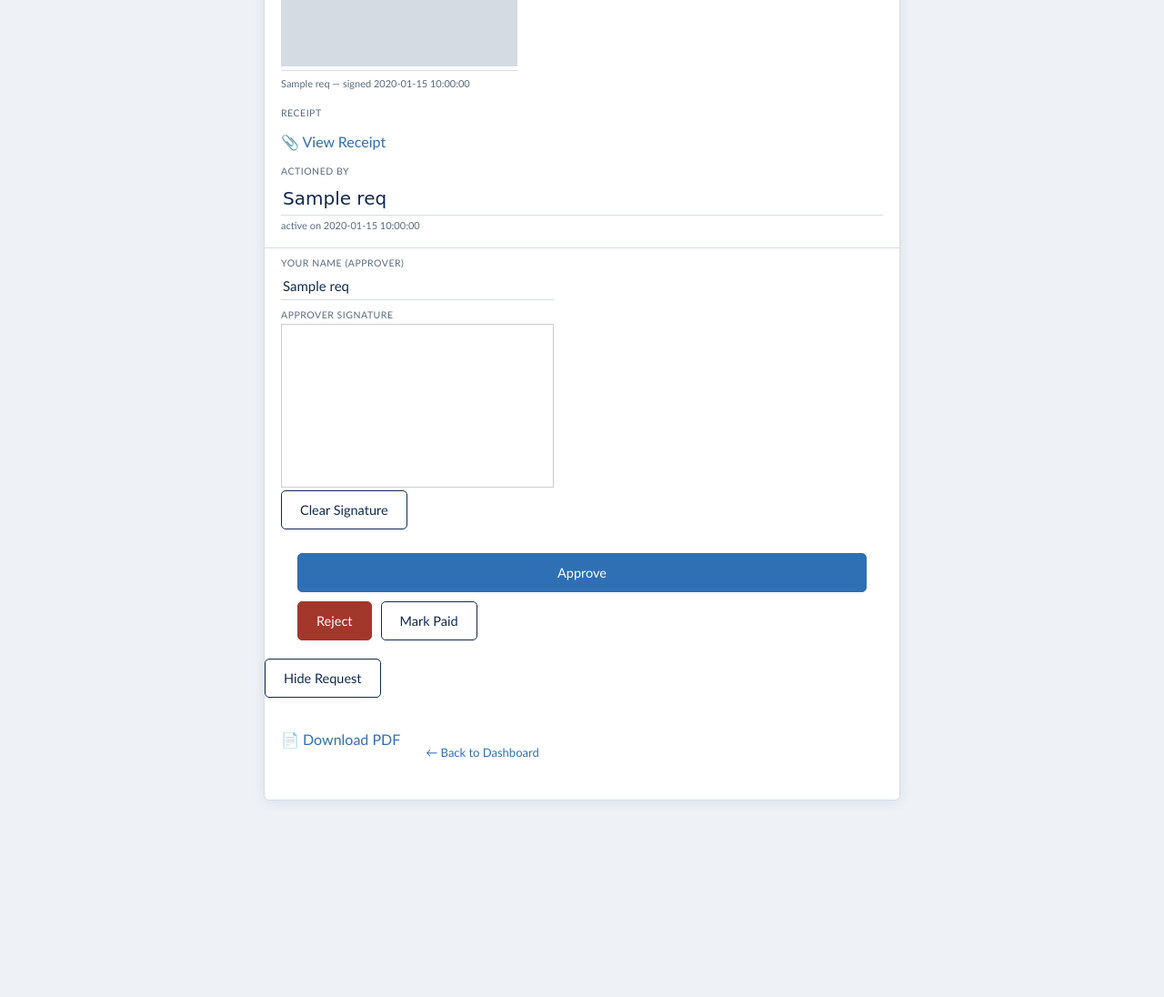
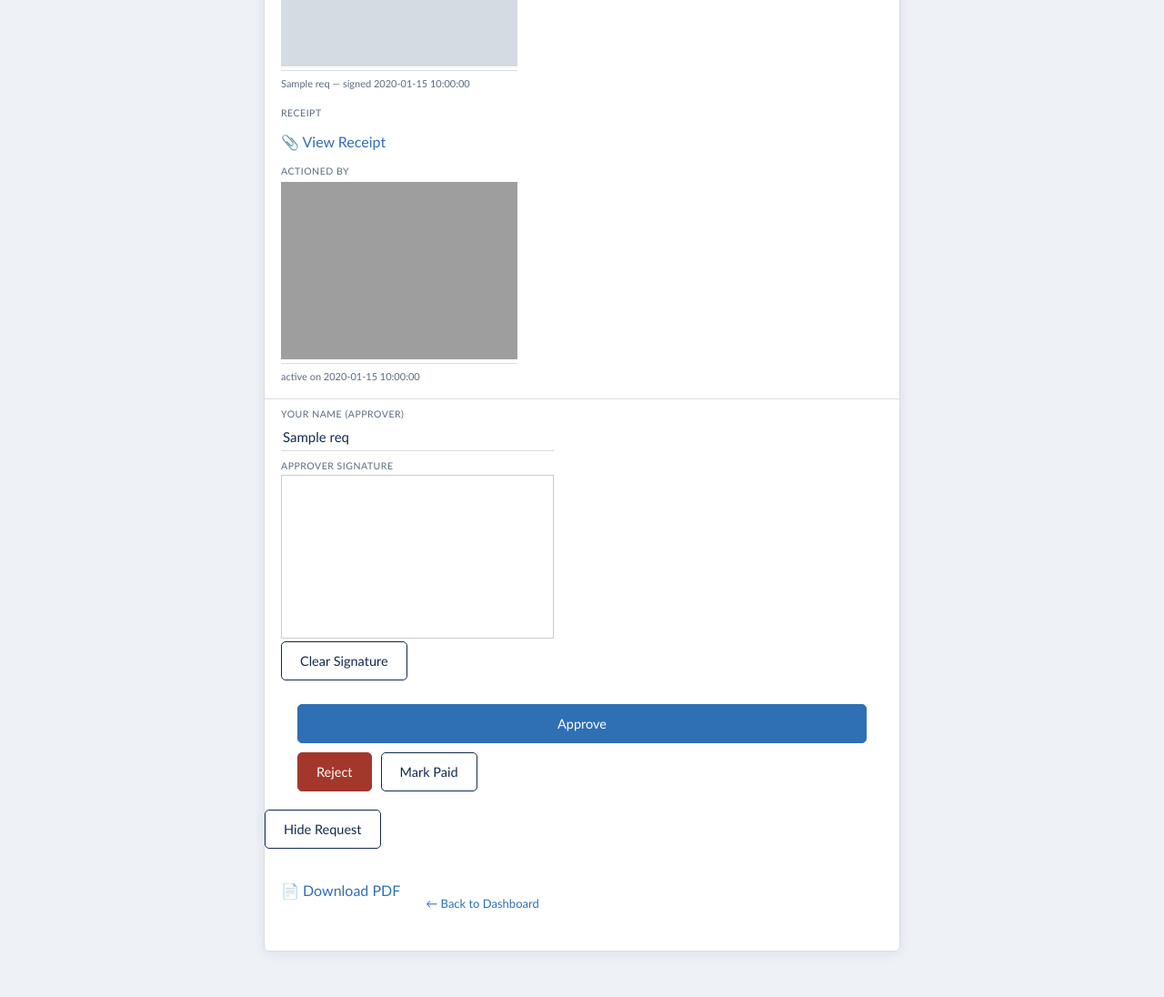
Before and after one commit to Rarejoe/GDX-PETTY-CASH, a Flask app: template templates/detail.html in a window 1280 px wide. Shown: the part 516-1612 px from the top of the page at 91% size. Before the commit the page ends 1396 px from the top, so only its background shows below. Run offline with Flask 3, Linux system fonts and the light colour scheme; the template is opened without the code that fills it: most values are stand-ins (such as "Sample title", 1, 10 or a date in 2020); grey boxes marked "Sample" are stand-in pictures; a map, chart or similar area stays blank; some libraries are stand-ins or nearby versions; grey boxes are pictures that could not be loaded.

Commit message:
Enhance approver information display in detail.html
Added conditional rendering for approver signature and name.

```diff
--- a/templates/detail.html
+++ b/templates/detail.html
@@ -65,8 +65,18 @@
   {% if req['approver_name'] %}
 <div class="sig-block">
   <label>Actioned by</label>
+
+  {% if req['approver_signature'] %}
+    <img src="{{ req['approver_signature'] }}"
+         alt="Approver Signature"
+         style="max-width:260px; border-bottom:1.5px solid var(--line); padding-bottom:4px;">
+  {% else %}
     <div class="value signature">{{ req['approver_name'] }}</div>
-      <div class="sig-date">{{ req['status'] }} on {{ req['approved_on'] }}</div>
+  {% endif %}
+
+  <div class="sig-date">
+    {{ req['status'] }} on {{ req['approved_on'] }}
+  </div>
 </div>
 {% endif %}
   </div>
```
Lines whose indentation alone changed are shown as unchanged.
